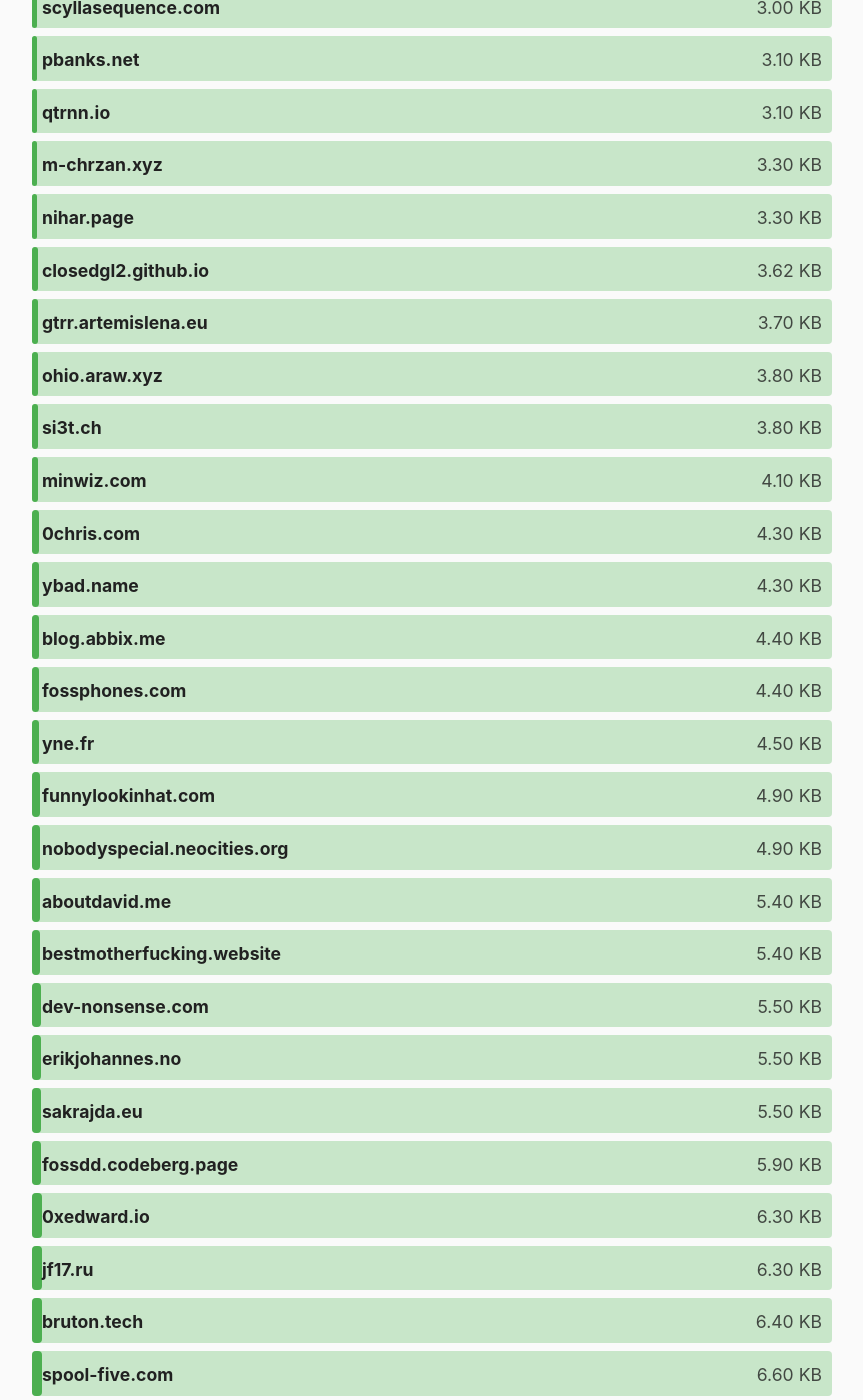
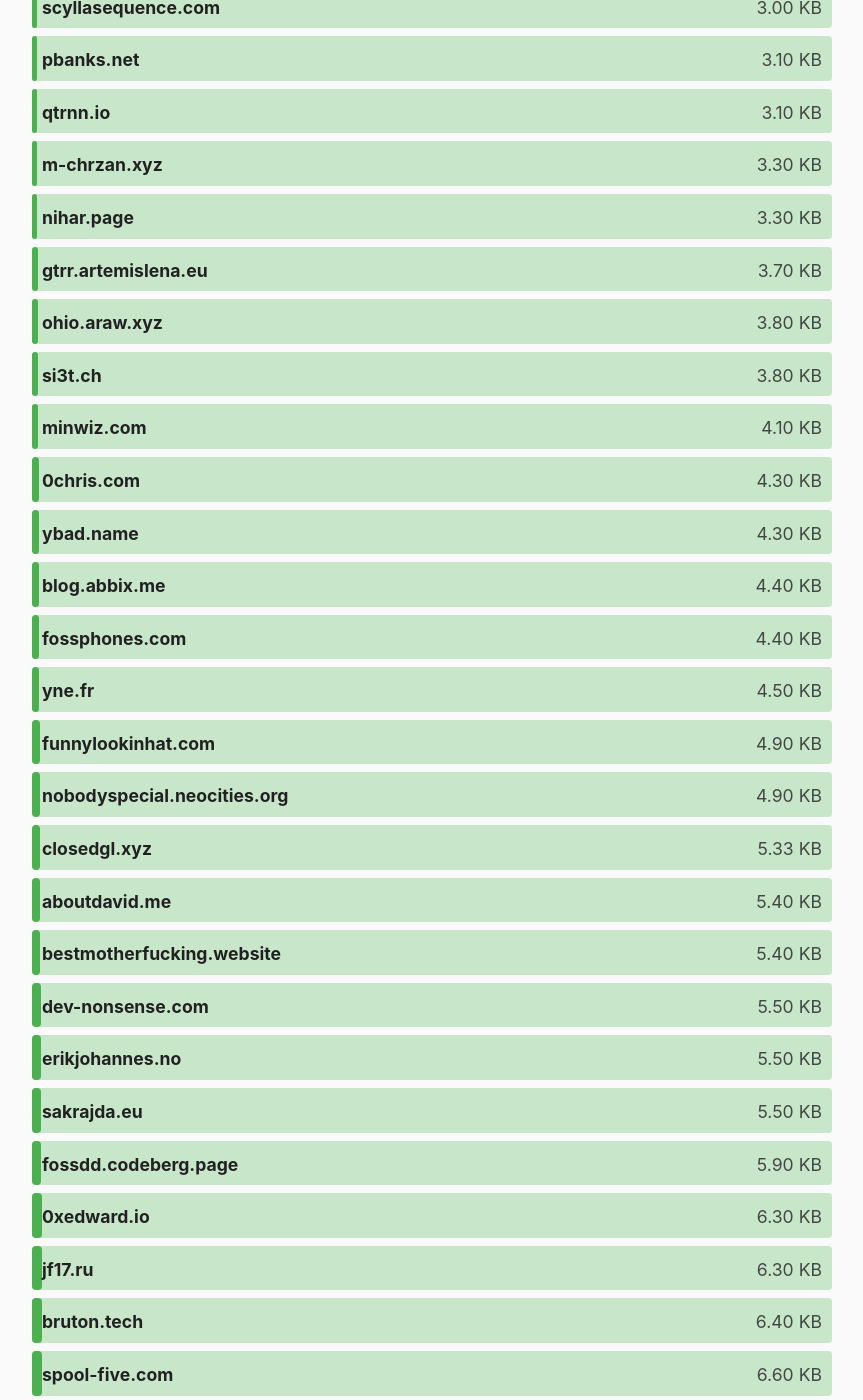
Before and after one commit to kevquirk/512kb.club, a Jekyll site: the page built from index.md, in a window 1280 px wide and 1400 px high, scrolled down 1534 px. Shown: the whole window, without its empty margins (208-1071 px from the left). Built offline with Jekyll 4.4.1, drawn with Linux system fonts in a browser that asks for light colours.

Commit message:
Change closedgl2.github.io to closedgl.xyz

```diff
--- a/_data/sites.yml
+++ b/_data/sites.yml
@@ -263,10 +263,10 @@
   size: 19.0
   last_checked: 2021-08-10
 
-- domain: closedgl2.github.io
-  url: https://closedgl2.github.io/
-  size: 3.62
-  last_checked: 2021-07-25
+- domain: closedgl.xyz
+  url: https://closedgl.xyz/
+  size: 5.33
+  last_checked: 2021-08-14
 
 - domain: clubhouse.boxpiper.com
   url: https://clubhouse.boxpiper.com/
```
